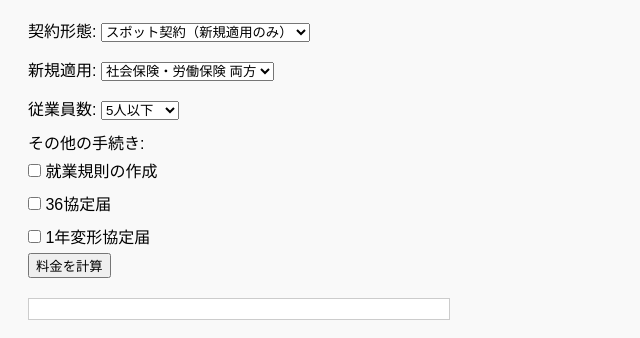
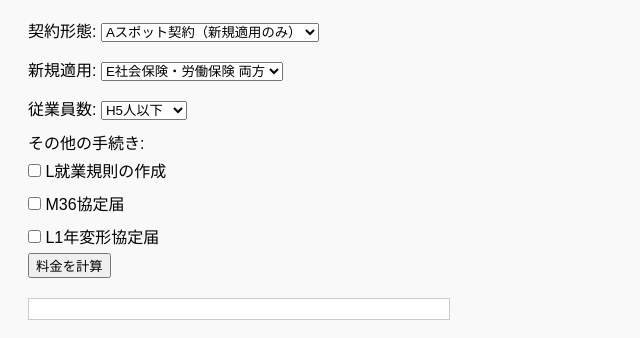
Before and after one commit to kyokonakayama/price-simulator, a plain HTML site: page index.html in a window 1280 px wide. Shown: the part 82-420 px from the top of the page, without its empty margins (0-640 px from the left). Drawn offline with Linux system fonts and the light colour scheme.

Commit message:
Update index.html

```diff
--- a/index.html
+++ b/index.html
@@ -30,34 +30,34 @@
 
   <label>契約形態:
     <select id="plan">
-      <option value="A">スポット契約（新規適用のみ）</option>
-      <option value="B">アドバイザリー顧問</option>
-      <option value="C">レギュラー顧問</option>
-      <option value="D">レギュラー顧問＋給与計算</option>
+      <option value="A">Aスポット契約（新規適用のみ）</option>
+      <option value="B">Bアドバイザリー顧問</option>
+      <option value="C">Cレギュラー顧問</option>
+      <option value="D">Dレギュラー顧問＋給与計算</option>
     </select>
   </label><br>
 
   <label>新規適用:
     <select id="application">
-      <option value="E">社会保険・労働保険 両方</option>
-      <option value="F">社会保険のみ</option>
-      <option value="G">労働保険のみ</option>
+      <option value="E">E社会保険・労働保険 両方</option>
+      <option value="F">F社会保険のみ</option>
+      <option value="G">G労働保険のみ</option>
     </select>
   </label><br>
 
   <label>従業員数:
     <select id="employees">
-      <option value="H">5人以下</option>
-      <option value="I">6〜10人</option>
-      <option value="J">11〜20人</option>
-      <option value="K">21人以上</option>
+      <option value="H">H5人以下</option>
+      <option value="I">I6〜10人</option>
+      <option value="J">J11〜20人</option>
+      <option value="K">K21人以上</option>
     </select>
   </label><br>
 
   <label>その他の手続き:</label><br>
-  <input type="checkbox" id="rule" value="rule"> 就業規則の作成<br>
-  <input type="checkbox" id="kyoutei" value="kyoutei"> 36協定届<br>
-  <input type="checkbox" id="henkei" value="henkei"> 1年変形協定届<br>
+  <input type="checkbox" id="rule" value="rule"> L就業規則の作成<br>
+  <input type="checkbox" id="kyoutei" value="kyoutei"> M36協定届<br>
+  <input type="checkbox" id="henkei" value="henkei"> L1年変形協定届<br>
 
   <button onclick="calculate()">料金を計算</button>
 
```
